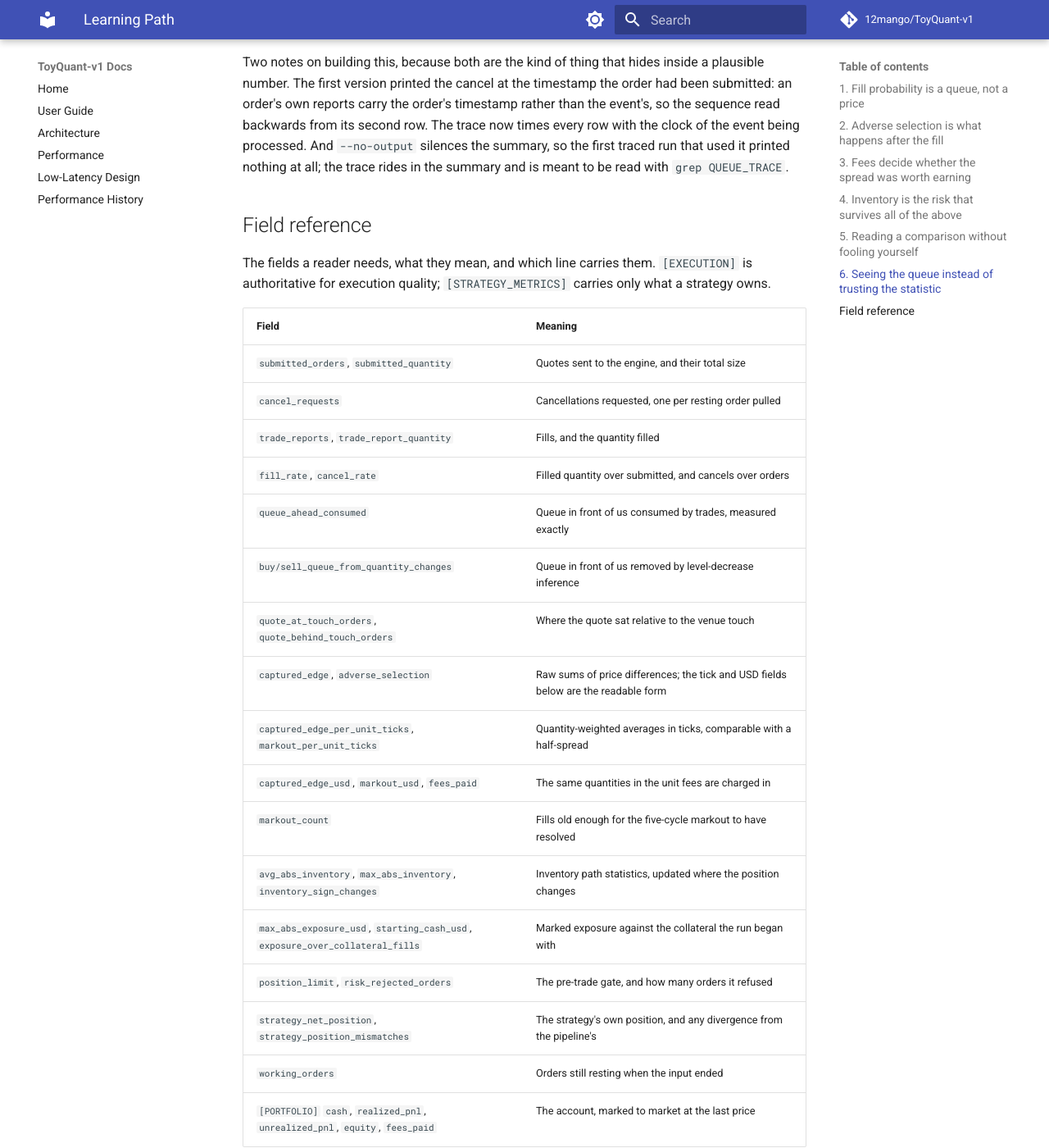
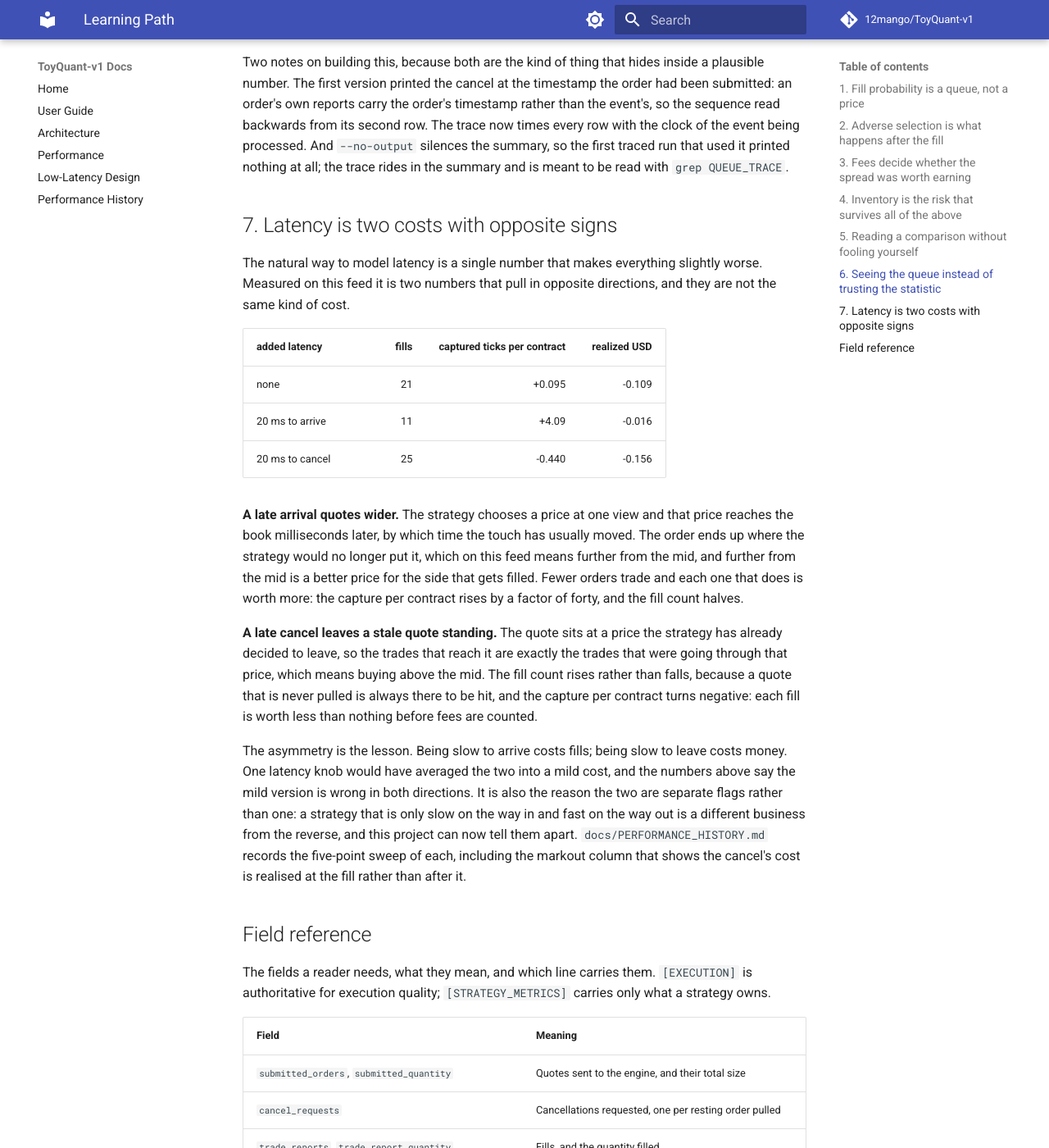
Before and after one commit to 12mango/ToyQuant-v1, an MkDocs documentation site: the page built from docs/LEARNING.md, in a window 1280 px wide and 1400 px high, scrolled down 3352 px. Shown: the whole window at 82% size. Built offline with MkDocs 1.6.1 and Material for MkDocs 9.7.7, drawn with Linux system fonts in a browser that asks for light colours; comment, search, counter and statistics services are not loaded.

```diff
--- a/docs/LEARNING.md
+++ b/docs/LEARNING.md
@@ -144,6 +144,36 @@
 summary, so the first traced run that used it printed nothing at all; the trace rides in the summary and is
 meant to be read with `grep QUEUE_TRACE`.
 
+## 7. Latency is two costs with opposite signs
+
+The natural way to model latency is a single number that makes everything slightly worse. Measured on this
+feed it is two numbers that pull in opposite directions, and they are not the same kind of cost.
+
+| added latency | fills | captured ticks per contract | realized USD |
+|---|---:|---:|---:|
+| none | 21 | +0.095 | -0.109 |
+| 20 ms to arrive | 11 | +4.09 | -0.016 |
+| 20 ms to cancel | 25 | -0.440 | -0.156 |
+
+**A late arrival quotes wider.** The strategy chooses a price at one view and that price reaches the book
+milliseconds later, by which time the touch has usually moved. The order ends up where the strategy would no
+longer put it, which on this feed means further from the mid, and further from the mid is a better price for
+the side that gets filled. Fewer orders trade and each one that does is worth more: the capture per contract
+rises by a factor of forty, and the fill count halves.
+
+**A late cancel leaves a stale quote standing.** The quote sits at a price the strategy has already decided
+to leave, so the trades that reach it are exactly the trades that were going through that price, which means
+buying above the mid. The fill count rises rather than falls, because a quote that is never pulled is always
+there to be hit, and the capture per contract turns negative: each fill is worth less than nothing before
+fees are counted.
+
+The asymmetry is the lesson. Being slow to arrive costs fills; being slow to leave costs money. One latency
+knob would have averaged the two into a mild cost, and the numbers above say the mild version is wrong in
+both directions. It is also the reason the two are separate flags rather than one: a strategy that is only
+slow on the way in and fast on the way out is a different business from the reverse, and this project can
+now tell them apart. `docs/PERFORMANCE_HISTORY.md` records the five-point sweep of each, including the
+markout column that shows the cancel's cost is realised at the fill rather than after it.
+
 ## Field reference
 
 The fields a reader needs, what they mean, and which line carries them. `[EXECUTION]` is authoritative
```
Also changed, not shown: docs/USER_GUIDE.md (+15 -2 lines), 4 other files.
